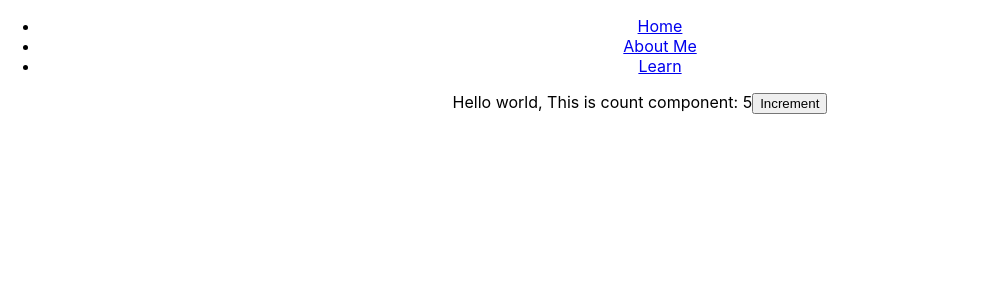
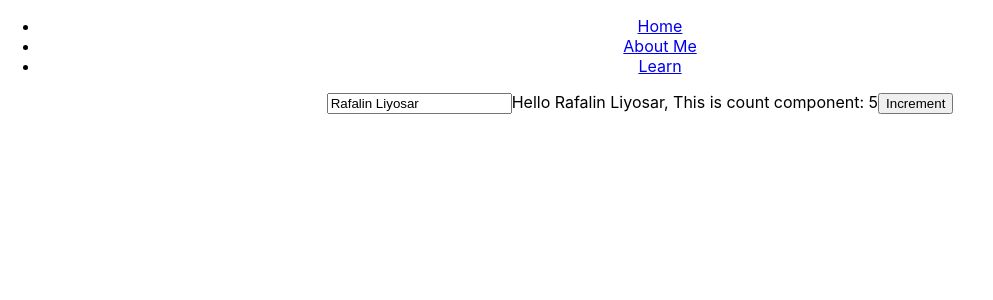
Before and after one commit to rafalinliyosar/ReactJS-Learn, a React (Create React App) app: page / in a window 1280 px wide. Shown: the top 300 px of the page, without its empty margins (0-993 px from the left). Built offline with nearby package versions, Linux system fonts and the light colour scheme.

Commit message:
textbox in react

```diff
--- a/src/CountComponent/index.js
+++ b/src/CountComponent/index.js
@@ -5,7 +5,8 @@ export default class CountComponent extends React.Component {
         super(props);
         console.log(props)
         this.state = {
-            count: parseInt(props.initialCount)
+            count: parseInt(props.initialCount),
+            name: "Rafalin Liyosar"
         };
     }
     incrementClick = () => {
@@ -14,15 +15,25 @@ export default class CountComponent extends React.Component {
         });
     }
 
+    onChangeName = (event) => {
+        this.setState({
+            name: event.target.value
+        })
+    }
+
     render() {
+
+
         if(this.state.count === 12){
-            return (<div>Hello world, This is count component: The count is a dozen
+            return (
+
+            <div><input type="text" value="" />Hello world, This is count component: The count is a dozen
                 <button onClick={this.incrementClick}>Increment</button>
             </div>);
 
 
         }
-        return (<div>Hello world, This is count component: {this.state.count}
+        return (<div><input type="text" id="name" value={this.state.name} onChange={this.onChangeName} />Hello {this.state.name}, This is count component: {this.state.count}
             <button onClick={this.incrementClick}>Increment</button>
         </div>);
     }
```
